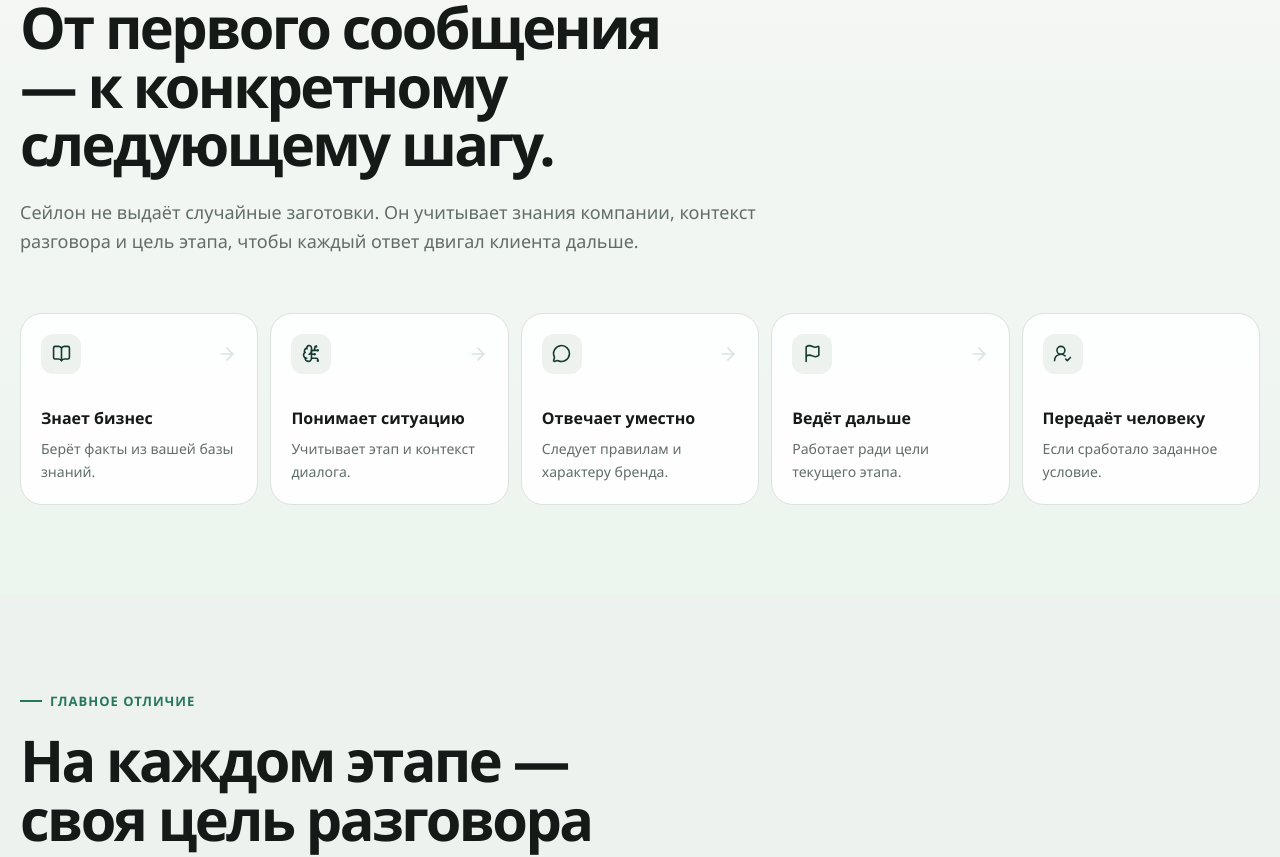
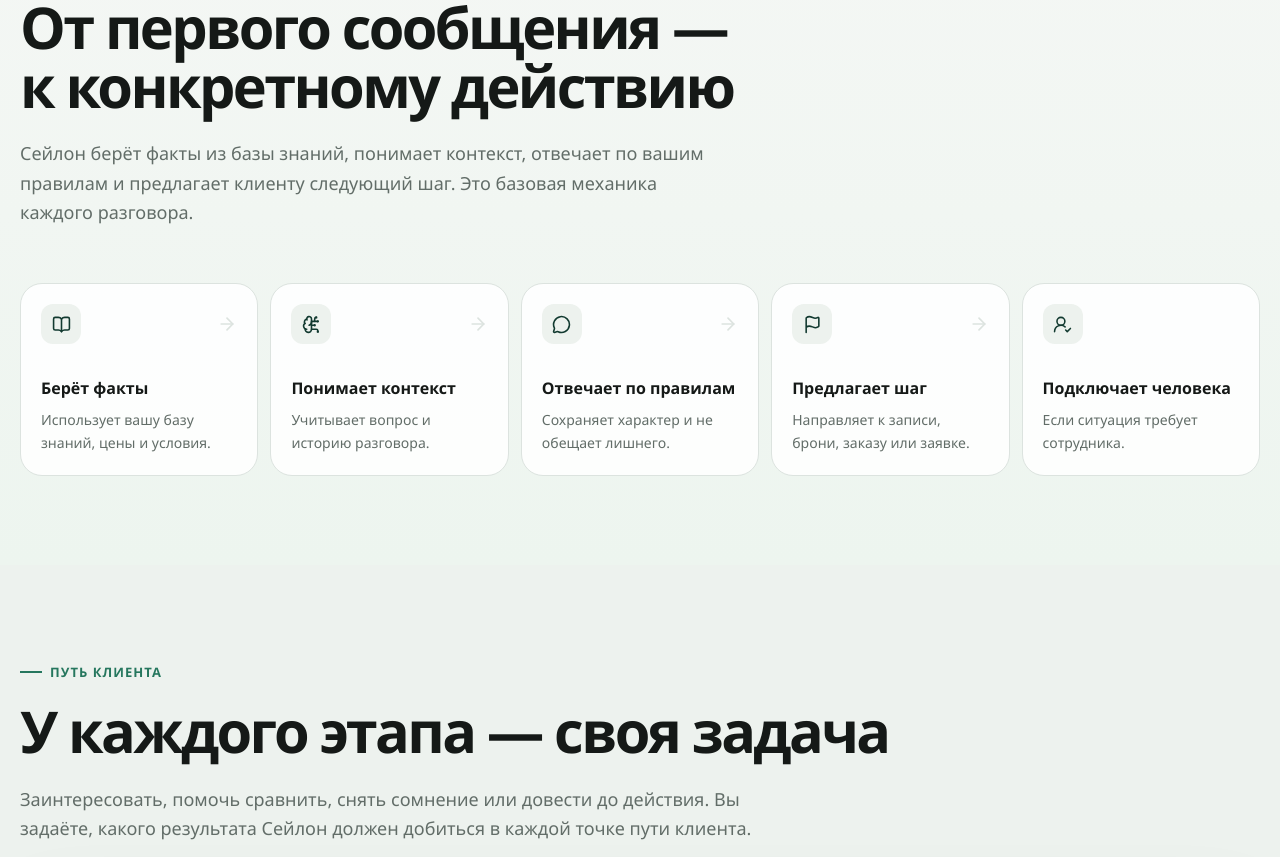
Before and after one commit to next-cod/sailon-33, a Next.js app: page / in a window 1280 px wide. Shown: the part 2240-3097 px from the top of the page. Built offline with nearby package versions, Linux system fonts and the light colour scheme.

Commit message:
Clarify product story and control section

```diff
--- a/components/sections/ControlSection.tsx
+++ b/components/sections/ControlSection.tsx
@@ -3,5 +3,5 @@
 import { SectionHeading } from "@/components/ui/SectionHeading";
 
 export function ControlSection() {
-  return <section id="control" className="section-space border-y border-[var(--line)] bg-[var(--paper)]"><div className="container-shell"><Reveal><SectionHeading eyebrow="Контроль ответа" title="Не верить AI на слово. Настроить, за что он отвечает." copy="Сейлон использует знания компании, понимает этап клиента, следует инструкции и сохраняет заданный характер. Если ситуация выходит за рамки, диалог можно передать человеку."/></Reveal><Reveal delay={.08}><KnowledgeContext/></Reveal></div></section>;
+  return <section id="control" className="section-space border-y border-[var(--line)] bg-[var(--paper)]"><div className="container-shell"><Reveal><SectionHeading eyebrow="Управление" title="Вы задаёте рамки. Сейлон работает внутри них." copy="База знаний определяет, что Сейлон знает. Инструкции — что он может обещать. Характер — как он разговаривает. А правила передачи — когда к диалогу подключается человек."/></Reveal><Reveal delay={.08}><KnowledgeContext/></Reveal></div></section>;
 }
--- a/components/sections/DemoSection.tsx
+++ b/components/sections/DemoSection.tsx
@@ -3,5 +3,5 @@
 import { SectionHeading } from "@/components/ui/SectionHeading";
 
 export function DemoSection() {
-  return <section id="demo" className="section-space bg-[var(--cream)]"><div className="container-shell"><Reveal><SectionHeading eyebrow="Живая демонстрация" title="Посмотрите не отрасль, а логику разговора" copy="Переключайте сценарии: вместе с нишей меняются этап, цель, характер и следующий шаг. Именно так один продукт адаптируется под разные модели бизнеса."/></Reveal><Reveal delay={.08}><LiveDemo/></Reveal></div></section>;
+  return <section id="demo" className="section-space bg-[var(--cream)]"><div className="container-shell"><Reveal><SectionHeading eyebrow="Сценарии бизнеса" title="Один AI-продавец — разные сценарии продаж" copy="Для каждого бизнеса меняются цель, тон и следующий шаг. Сейлон может довести до брони, помочь выбрать услугу, снять сомнение или подготовить передачу менеджеру."/></Reveal><Reveal delay={.08}><LiveDemo/></Reveal></div></section>;
 }
--- a/components/sections/HowItWorksSection.tsx
+++ b/components/sections/HowItWorksSection.tsx
@@ -3,18 +3,18 @@
 import { SectionHeading } from "@/components/ui/SectionHeading";
 
 const flow = [
-  [BookOpen, "Знает бизнес", "Берёт факты из вашей базы знаний."],
-  [BrainCircuit, "Понимает ситуацию", "Учитывает этап и контекст диалога."],
-  [MessageCircle, "Отвечает уместно", "Следует правилам и характеру бренда."],
-  [Flag, "Ведёт дальше", "Работает ради цели текущего этапа."],
-  [UserRoundCheck, "Передаёт человеку", "Если сработало заданное условие."],
+  [BookOpen, "Берёт факты", "Использует вашу базу знаний, цены и условия."],
+  [BrainCircuit, "Понимает контекст", "Учитывает вопрос и историю разговора."],
+  [MessageCircle, "Отвечает по правилам", "Сохраняет характер и не обещает лишнего."],
+  [Flag, "Предлагает шаг", "Направляет к записи, брони, заказу или заявке."],
+  [UserRoundCheck, "Подключает человека", "Если ситуация требует сотрудника."],
 ] as const;
 
 export function HowItWorksSection() {
   return (
     <section id="how" className="section-space bg-[linear-gradient(180deg,#f5f7f5_0%,#edf5ef_100%)]">
       <div className="container-shell">
-        <Reveal><SectionHeading eyebrow="Как это работает" title="От первого сообщения — к конкретному следующему шагу." copy="Сейлон не выдаёт случайные заготовки. Он учитывает знания компании, контекст разговора и цель этапа, чтобы каждый ответ двигал клиента дальше."/></Reveal>
+        <Reveal><SectionHeading eyebrow="Механика диалога" title="От первого сообщения — к конкретному действию" copy="Сейлон берёт факты из базы знаний, понимает контекст, отвечает по вашим правилам и предлагает клиенту следующий шаг. Это базовая механика каждого разговора."/></Reveal>
         <div className="mt-14 grid gap-3 lg:grid-cols-5">
           {flow.map(([Icon, title, copy], index) => <Reveal key={title} delay={index * .06} className="surface relative rounded-[22px] p-5"><div className="flex items-center justify-between"><span className="grid size-10 place-items-center rounded-xl bg-[var(--cream)] text-[var(--forest)]"><Icon size={19}/></span>{index < flow.length - 1 && <ArrowRight className="hidden text-[var(--line)] lg:block" size={20}/>}</div><p className="mt-8 font-bold">{title}</p><p className="muted mt-2 text-sm leading-relaxed">{copy}</p></Reveal>)}
         </div>
--- a/components/sections/JourneySection.tsx
+++ b/components/sections/JourneySection.tsx
@@ -3,5 +3,5 @@
 import { SectionHeading } from "@/components/ui/SectionHeading";
 
 export function JourneySection() {
-  return <section className="section-space bg-[var(--cream)]"><div className="container-shell"><Reveal><SectionHeading eyebrow="Главное отличие" title="На каждом этапе — своя цель разговора" copy="Человек только заинтересовался, сравнивает варианты, сомневается или готов действовать. Для каждого состояния можно задать отдельную задачу, знания, follow-up и условие передачи сотруднику."/></Reveal><Reveal delay={.08}><JourneyDemo/></Reveal></div></section>;
+  return <section className="section-space bg-[var(--cream)]"><div className="container-shell"><Reveal><SectionHeading eyebrow="Путь клиента" title="У каждого этапа — своя задача" copy="Заинтересовать, помочь сравнить, снять сомнение или довести до действия. Вы задаёте, какого результата Сейлон должен добиться в каждой точке пути клиента."/></Reveal><Reveal delay={.08}><JourneyDemo/></Reveal></div></section>;
 }
```
Also changed, not shown: components/product/KnowledgeContext.tsx (+7 -10 lines).
